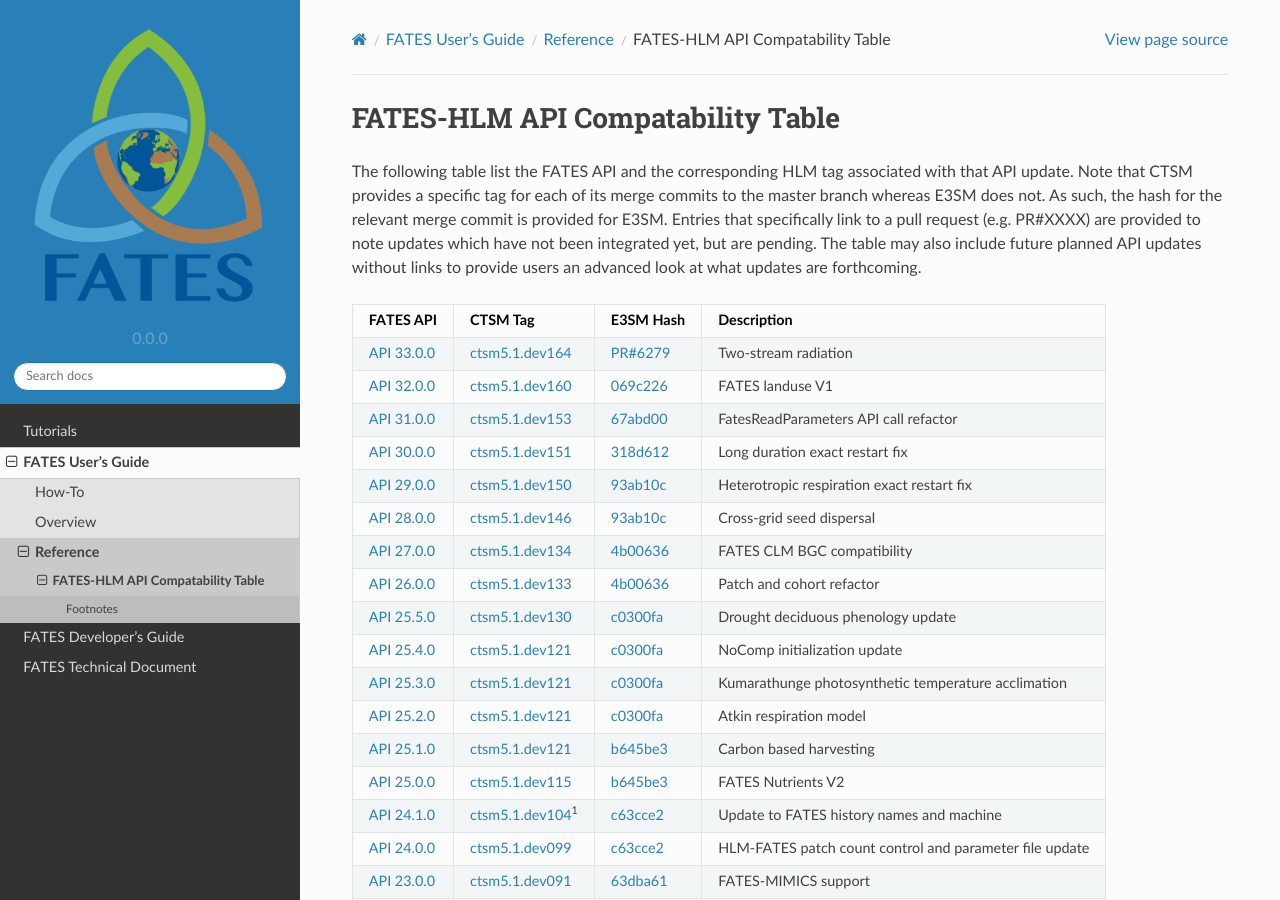
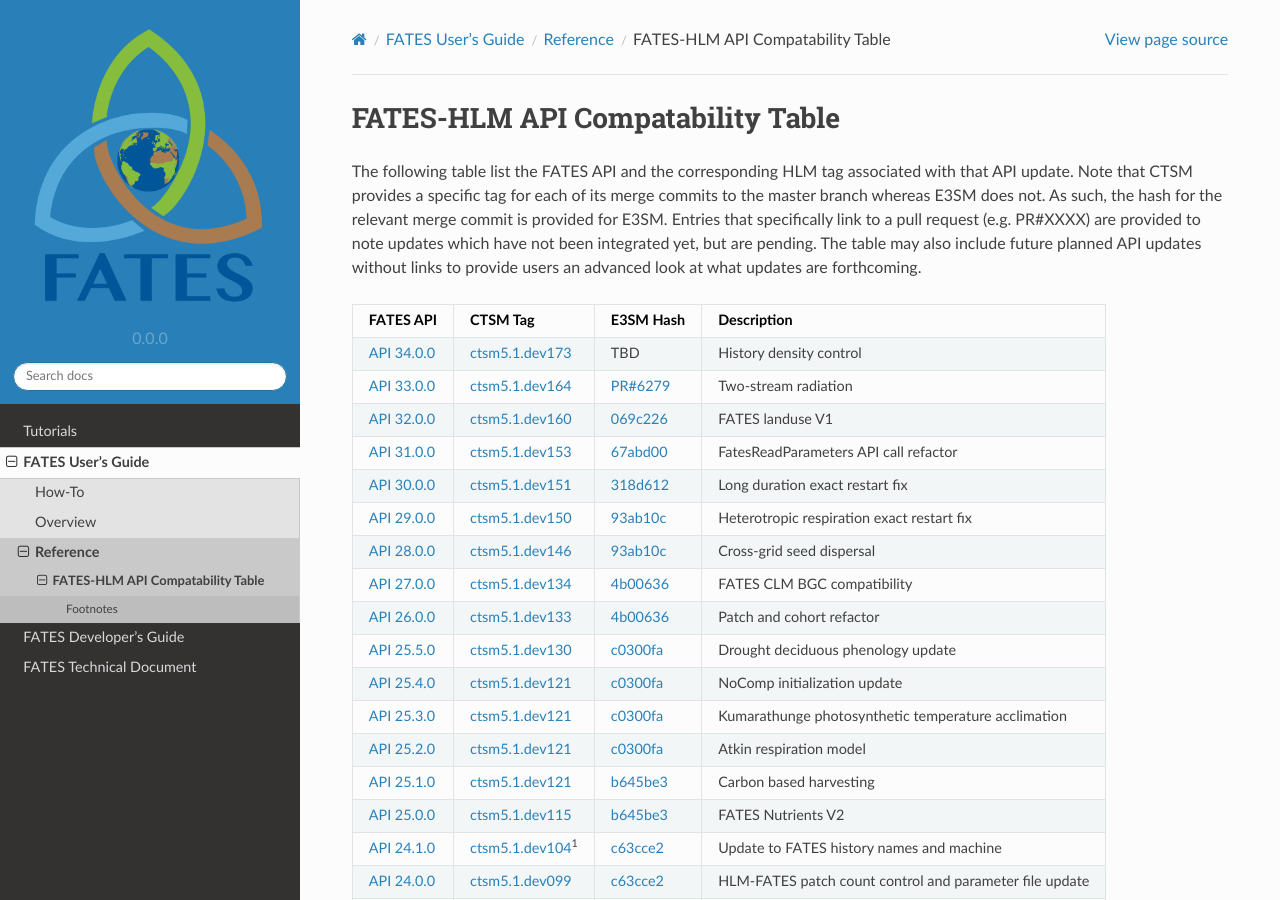
Before and after one commit to NGEET/fates-users-guide, a Sphinx documentation site: the page built from docs/source/user/Table-of-FATES-API-and-HLM-STATUS.md, in a window 1280 px wide and 900 px high. Built offline with Sphinx 7.4.7 and the Read the Docs theme 2.0.0, drawn with Linux system fonts in a browser that asks for light colours.

Commit message:
add api34 entry to the hlm table

```diff
--- a/docs/source/user/Table-of-FATES-API-and-HLM-STATUS.md
+++ b/docs/source/user/Table-of-FATES-API-and-HLM-STATUS.md
@@ -4,6 +4,7 @@ The following table list the FATES API and the corresponding HLM tag associated
 
 | FATES API   | CTSM Tag | E3SM Hash | Description |
 | ----------- | -------- | --------- | ----------- |
+| [API 34.0.0](https://github.com/NGEET/fates/releases/tag/sci.1.72.2_api.34.0.0) | [ctsm5.1.dev173](https://github.com/ESCOMP/CTSM/releases/tag/ctsm5.1.dev173) | TBD | History density control |
 | [API 33.0.0](https://github.com/NGEET/fates/releases/tag/sci.1.71.0_api.33.0.0) | [ctsm5.1.dev164](https://github.com/ESCOMP/CTSM/releases/tag/ctsm5.1.dev164) | [PR#6279](https://github.com/E3SM-Project/E3SM/pull/6279) | Two-stream radiation |
 | [API 32.0.0](https://github.com/NGEET/fates/releases/tag/sci.1.70.0_api.32.0.0) | [ctsm5.1.dev160](https://github.com/ESCOMP/CTSM/releases/tag/ctsm5.1.dev160) | [069c226](https://github.com/E3SM-Project/E3SM/commit/069c226a61c34a8f9857d88e36416630a7de14c7) | FATES landuse V1 |
 | [API 31.0.0](https://github.com/NGEET/fates/releases/tag/sci.1.68.2_api.31.0.0) | [ctsm5.1.dev153](https://github.com/ESCOMP/CTSM/releases/tag/ctsm5.1.dev153) | [67abd00](https://github.com/E3SM-Project/E3SM/commit/67abd002e90036f0c0d7baeb10b8a55a2965e7a7) | FatesReadParameters API call refactor |
```
